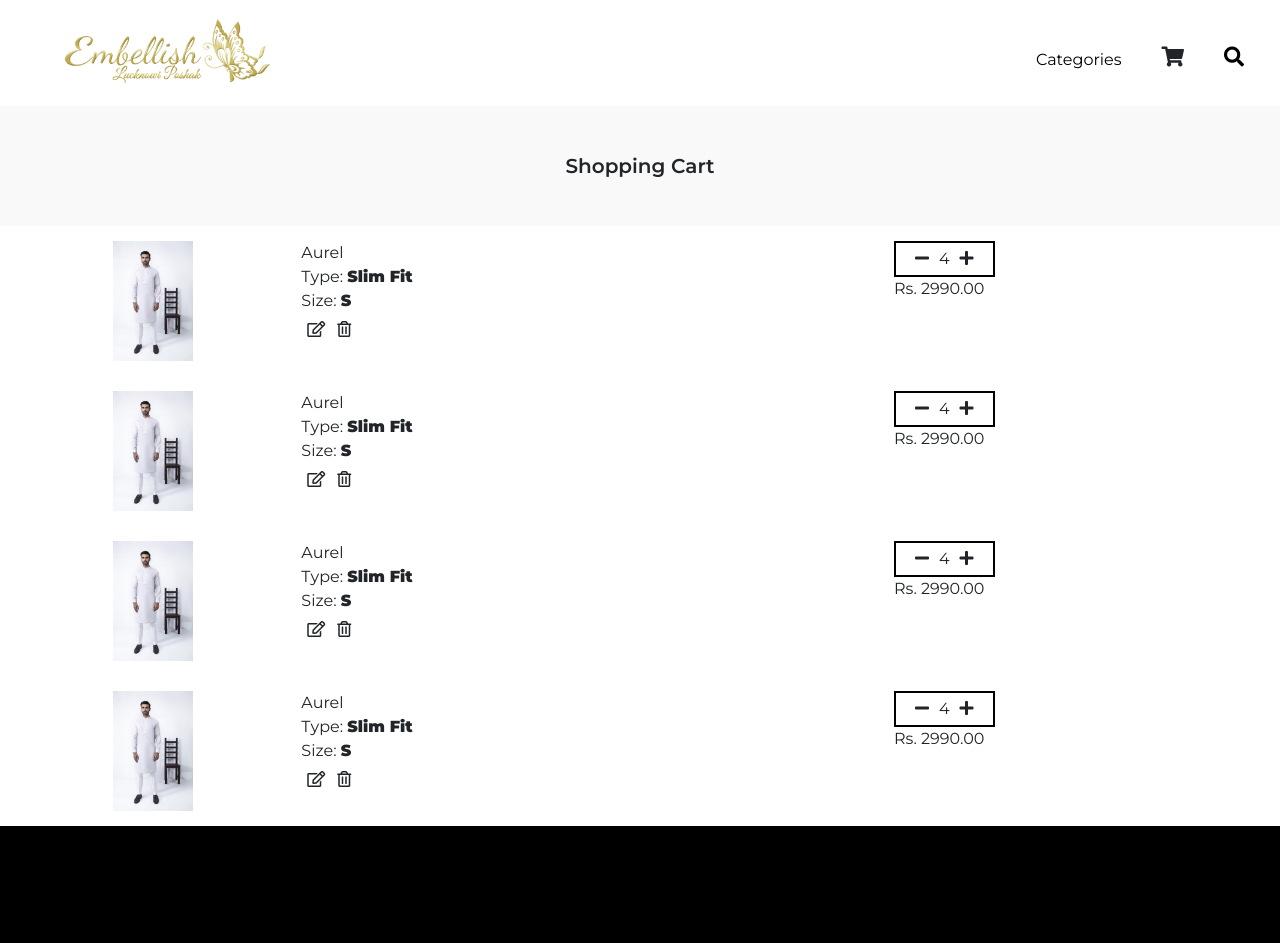
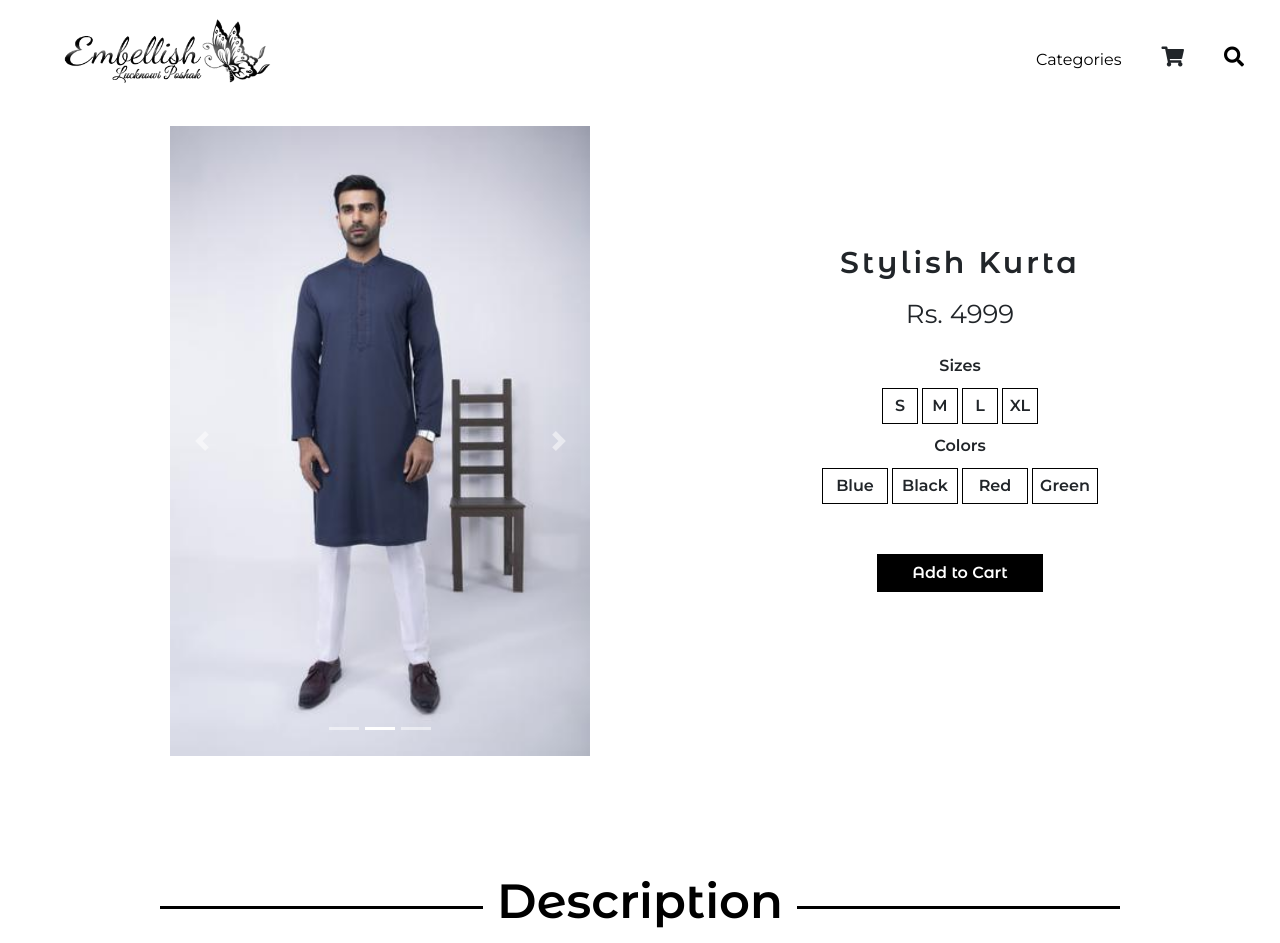
Before and after one commit to mhkhansahab/embellish, a React (Create React App) app: page /product in a window 1280 px wide. Shown: the top 943 px of the page. Built offline with nearby package versions, Linux system fonts and the light colour scheme.

Commit message:
product page updated

```diff
--- a/src/App.js
+++ b/src/App.js
@@ -39,11 +39,11 @@ function App() {
       <Navbar clicked={changeStatus}></Navbar>
       {navStatus.status ? <NavMenu clicked={changeStatus}></NavMenu> : null}
 
-      <CartPage></CartPage>
-      {/* <Switch>
+      {/* <CartPage></CartPage> */}
+      <Switch>
       <Route path="/product"><ProductPage></ProductPage></Route>
       <Route path="/"><ContentContainer></ContentContainer></Route>
-      </Switch> */}
+      </Switch>
 
       <Footer></Footer>
       {/* <select className="curreny-selector">
--- a/src/atoms/cartPageTile/cartPageTile.css
+++ b/src/atoms/cartPageTile/cartPageTile.css
@@ -3,6 +3,7 @@
     flex-direction: row;
     flex-wrap: wrap;
     padding: 15px 5px;
+    font-size: 12px;
 }
 .cart-page-tile-img{
     height: 120px;
@@ -15,6 +16,9 @@
     display: flex;
     flex-direction: row;
     width: 70%;
+}
+.cart-page-tile > * {
+    margin-left: 5px;
 }
 .cart-page-tile-detail{
     flex: 2;
@@ -38,3 +42,6 @@
 .cart-page-tile-btns{
     width: 30%;
 }
+.cart-page-tile-btns> *{
+    margin: 10px 0;
+}
--- a/src/atoms/divider/divider.css
+++ b/src/atoms/divider/divider.css
@@ -16,7 +16,7 @@
 .myTitles{
     font-family: 'Montserrat Alternates';
     position: absolute;
-    margin-top: 20px;
+    margin-top: 28px;
     left: 0;
     right: 0;
     margin-left: auto;
@@ -25,7 +25,7 @@
     background-color: white;
     text-transform: capitalize;
     color: black;
-    font-size: xx-large;
+    font-size: 22px;
     font-weight: 600;
     text-align: center;
     width: fit-content;
@@ -36,12 +36,15 @@
         font-size: xxx-large;
         margin-top: 19px;
     }
-    .divider-container{
-        width: 40%;
-        height: 100px;
-    }
     .divider{
         margin-top: 60px;
     }
 
 }
+@media screen and (min-width : 1366px) {
+    .divider-container{
+        width: 40%;
+        height: 100px;
+    }
+
+}
--- a/src/atoms/productDetail/productDetail.css
+++ b/src/atoms/productDetail/productDetail.css
@@ -3,7 +3,7 @@
     font-family: "Montserrat Alternates";
 }
 .title{
-    font-size: 40px;
+    font-size: 24px;
     font-weight: 600;
     letter-spacing: .1em;
 }
@@ -38,7 +38,7 @@
 .price{
     margin-top: 10px;
     font-weight: 400;
-    font-size: 30px;
+    font-size: 20px;
 }
 .add-btn{
     cursor: pointer;
@@ -58,3 +58,12 @@
     background-color: white;
     color: black;
 }
+
+@media screen and (min-width : 768px) {
+    .title{
+        font-size: 30px;
+    }
+    .price{
+        font-size: 26px;
+    }
+}
--- a/src/atoms/productDetail/productDetail.js
+++ b/src/atoms/productDetail/productDetail.js
@@ -4,7 +4,7 @@ import "./productDetail.css";
 function productDetail() {
     return (
         <div className="detail-container">
-            <div className="title">Stylish Kurti</div>
+            <div className="title">Stylish Kurta</div>
             <div className="price">Rs. 4999</div>
             <div className="sizes">
                 <div className="box-title">Sizes</div>
--- a/src/components/desktopNav/navbar.js
+++ b/src/components/desktopNav/navbar.js
@@ -1,4 +1,4 @@
-import Logo from "./../../assets/embellish-logo-2.png";
+import Logo from "./../../assets/logo-black.png";
 import NavLink from "./../../atoms/navlink/navlink";
 import "./navbar.css";
 import "./../../styles/media-queries/responsive-navbar.css";
--- a/src/components/productPage/productPage.css
+++ b/src/components/productPage/productPage.css
@@ -1,21 +1,20 @@
 .product-page-container{
-    padding: 40px;
+    padding: 40px 40px;
+    padding-top: 0px;
     width: 100%;
     flex-wrap: wrap;
+    justify-content: center;
 }
 .carousel-container{
     overflow: hidden;
-    margin: 20px;
-    width: 50%;
-    min-width: 450px;
-    box-shadow: 10px 10px 75px 2px rgba(0,0,0,0.25);
-    -webkit-box-shadow: 10px 10px 75px 2px rgba(0,0,0,0.25);
-    -moz-box-shadow: 10px 10px 75px 2px rgba(0,0,0,0.25);
+    width: 90%;
+    margin: 5px;
+    min-width: 280px;
 }
 
 .product-container{
     margin: 20px;
-    width: 40%;
+    width: 70%;
     font-family: Montserrat;
     font-weight: 600;
 }
@@ -23,7 +22,7 @@
 .product-description{
     width: 100%;
     margin: 20px auto;
-    font-size: 24px;
+    font-size: 14px;
 }
 .empty-container{
     height: 0px;
@@ -38,18 +37,20 @@
     .empty-container{
         height: 70px;
     }
+    .product-description{
+        font-size: 22px;
+        margin: 20px 140px;
+    }
 }
 
-@media screen and (max-width: 928px) {
+@media screen and (min-width: 928px) {
     .carousel-container{
-        width: 90%;
-        margin: 5px;
-        min-width: 280px;
+        width: 50%;
+        margin: 20px;
+        min-width: 450px;
+
     }
     .product-container{
-        width: 70%;
-    }
-    .product-page-container{
-        justify-content: center;
+        width: 40%;
     }
 }
--- a/src/components/productPage/productPage.js
+++ b/src/components/productPage/productPage.js
@@ -5,15 +5,19 @@ import "./productPage.css";
 import ProductCard from "./../../atoms/productCard/productCard";
 import Divider from "./../../atoms/divider/divider";
 import card1 from "./../../assets/product/img1.jpg";
+import image1 from "./../../assets/tile-images/1.jpg";
+import image2 from "./../../assets/tile-images/2.jpg";
+
 
 function productPage() {
   return (
+    <>
     <div className="product-page-container flex">
       <div className="carousel-container">
         <Carousel
-          firstImage="https://cdn.shopify.com/s/files/1/0143/1552/0054/products/861-6719-c_2400x.jpg?v=1583388935s"
-          secondImage="https://cdn.shopify.com/s/files/1/0143/1552/0054/products/861-6719-a_2400x.jpg?v=1583388935"
-          thirdImage="https://cdn.shopify.com/s/files/1/0143/1552/0054/products/861-6719-d_2400x.jpg?v=1583388912"
+          firstImage={image1}
+          secondImage={image2}
+          thirdImage={image1}
         ></Carousel>
       </div>
       <div className="product-container flex center-1 center-2">
@@ -32,7 +36,9 @@ function productPage() {
         with desktop publishing software like Aldus PageMaker including versions
         of Lorem Ipsum
       </div>
-      <Divider title="Similar Products"></Divider>
+    </div>
+
+    <Divider title="Similar Products"></Divider>
       <div className="products-card-container">
         <div className="product-cards">
           <ProductCard url={card1} title="Poshak"></ProductCard>
@@ -46,7 +52,7 @@ function productPage() {
           More<div className="transition-div ">More</div>
         </div>
       </div>
-    </div>
+    </>
   );
 }
 
```
Also changed, not shown: src/assets/logo-black.png (added).
